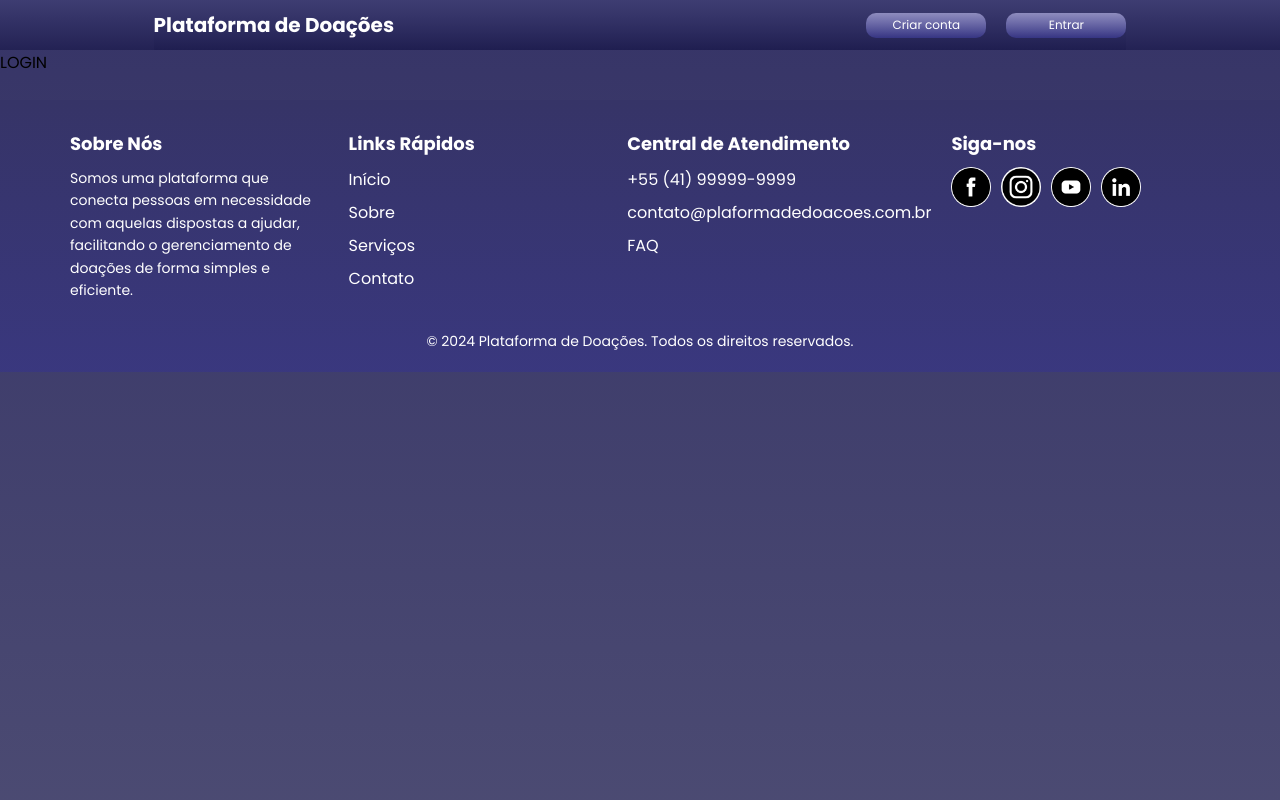
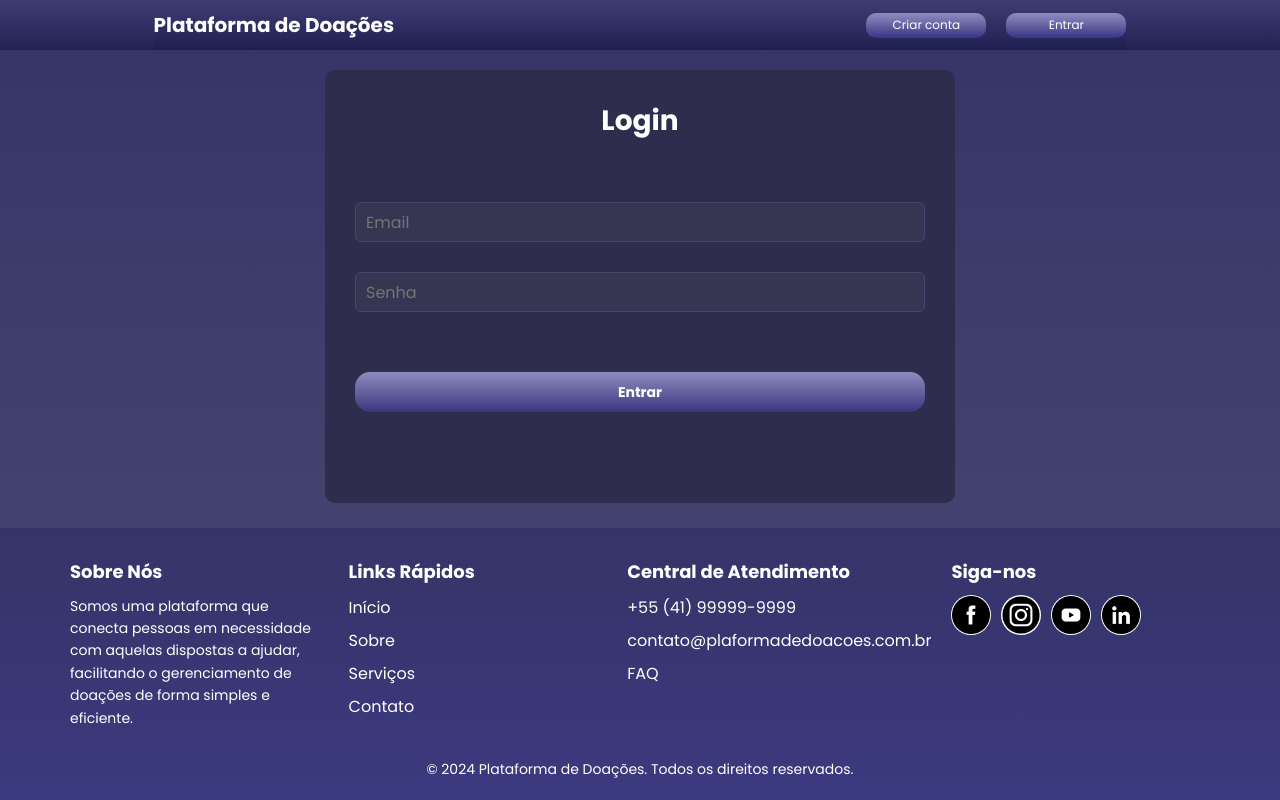
Before and after one commit to ricardopotiguar/donationsFrontend, a React (Vite) app: page /login in a window 1280 px wide. Built offline with nearby package versions, Linux system fonts and the light colour scheme.

Commit message:
Ajuste Layout e rotas login, pendente integração com backend

```diff
--- a/src/components/header/index.jsx
+++ b/src/components/header/index.jsx
@@ -31,12 +31,12 @@ const Header = () => {
                     </button>
                     <ul className={`menu-list${menuOpen ? ' active' : ''}`}>
                         <li><a onClick={() => navigate('/cadastro')}>Criar conta</a></li>
-                        <li><a onClick={() => navigate('/cadastro')}>Entrar</a></li>
+                        <li><a onClick={() => navigate('/login')}>Entrar</a></li>
                     </ul>
                 </nav>
                 <div className="div-buttons">
                     <button onClick={() => navigate('/cadastro')}>Criar conta</button>
-                    <button>Entrar</button>
+                    <button onClick={() => navigate('/login')}>Entrar</button>
                 </div>
             </div>
         </header>
--- a/src/pages/cadastroUsuario/success-style.css
+++ b/src/pages/cadastroUsuario/success-style.css
@@ -2,8 +2,8 @@
     display: flex;
     flex-direction: column;
     min-height: 100vh; /* Faz com que o container ocupe toda a altura da tela */
+}
 
-}
 #container-sucess-body {
     flex: 1; /* Flexível, ocupa o espaço disponível */
     display: flex;
--- a/src/pages/login/index.jsx
+++ b/src/pages/login/index.jsx
@@ -6,6 +6,13 @@ import { useNavigate } from 'react-router-dom';
 
 function Login() {
 
+  const inputEmail = useRef()
+  const inputPassword = useRef()
+
+  async function login(){
+    console.log('função de login')
+  }
+
 
   useEffect(() => {
   }, []);
@@ -13,10 +20,15 @@ function Login() {
   const navigate = useNavigate()
 
   return (
-    <div>
+    <div id='container-login-page'>
       < Header />
-      <div id='container-login'>
-       LOGIN
+      <div id='container-login-body'>
+        <form id='form-login'>
+          <h1>Login</h1>
+          <input name='email' type='email' placeholder='Email' ref={inputEmail}/>
+          <input name='password' type='password' placeholder='Senha' ref={inputPassword}/>
+          <button type='button' onClick={login}>Entrar</button>
+        </form>
      </div>
      <br />
      < Footer />
--- a/src/pages/login/style.css
+++ b/src/pages/login/style.css
@@ -0,0 +1,72 @@
+#container-login-page {
+    display: flex;
+    flex-direction: column;
+    min-height: 100vh; /* Faz com que o container ocupe toda a altura da tela */
+}
+#container-login-body {
+    flex: 1; /* Flexível, ocupa o espaço disponível */
+    display: flex;
+    flex-direction: column;
+    border-radius: 10px;
+    background-color: #2E2D4E;
+    width: 630px;
+    color: #fff;
+    align-self: center;
+    padding: 30px;
+    margin-top: 20px;
+
+    & h1 {
+        text-align: center;
+        font-size: 28px;
+        margin-bottom: 30px;
+    }
+
+    & p {
+        text-align: center;
+        font-size: 18px;
+    }
+
+    & form {
+        display: flex;
+        flex-direction: column;
+        gap: 30px;
+
+        & input {
+            border: 1px solid #48456C;
+            border-radius: 6px;
+            height: 40px;
+            background-color: #363653;
+            color: #fff;
+            font-size: 16px;
+            padding-left: 10px;
+            outline: none;
+          }
+    }
+
+
+
+
+    & button {
+        margin-top: 30px;
+        border-radius: 15px;
+        background: linear-gradient(180deg, #8e8cbe 0%, rgba(64, 62, 158, 0.6) 100%);
+        height: 40px;
+        border: none;
+        font-weight: bold;
+        cursor: pointer;
+        color: #fff;
+        font-size: 14px;
+
+      }
+
+  & button:hover {
+    opacity: 0.8;
+  }
+
+}
+
+@media (max-width: 650px) {
+    #container-login-body {
+      width: 90%;
+    }
+  }
```
